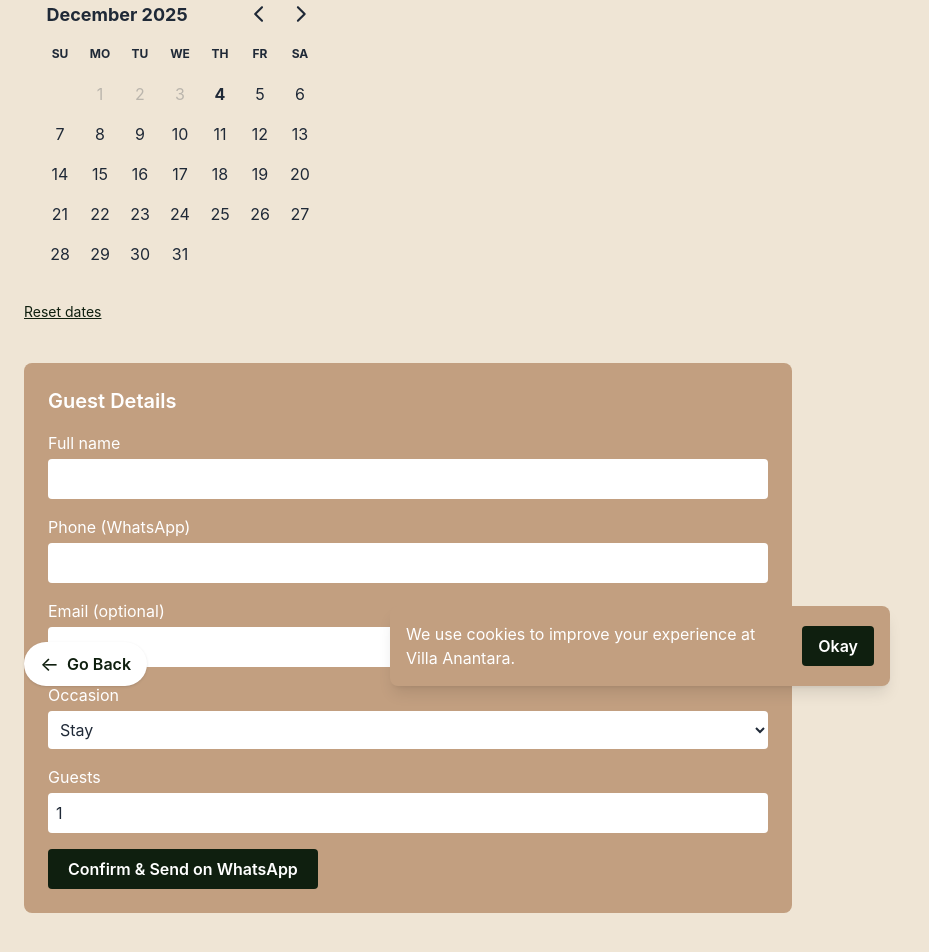
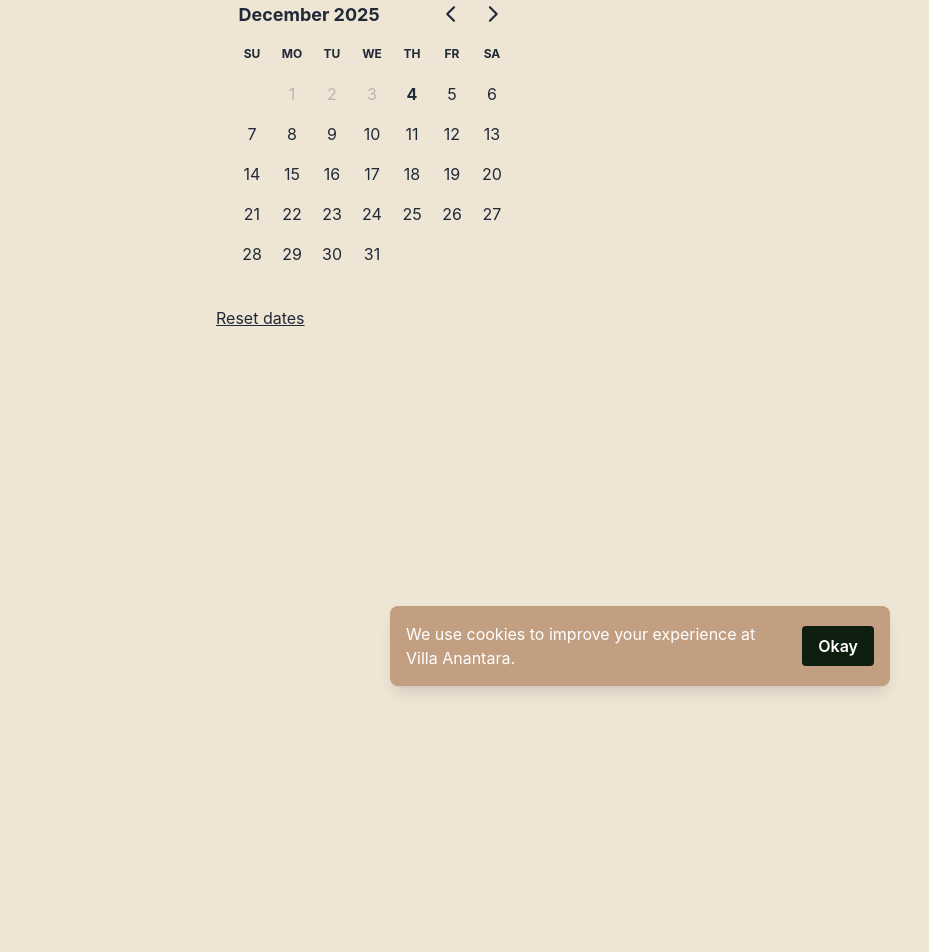
Before and after one commit to intelligencefordm-glitch/villa-anantara-web, a Next.js app: page /check in a window 1280 px wide. Shown: the part 90-1042 px from the top of the page, without its empty margins (0-929 px from the left). After the commit the page ends 800 px from the top, so only its background shows below. Built offline with nearby package versions, Linux system fonts and the light colour scheme.

Commit message:
Update page.tsx

```diff
--- a/app/check/page.tsx
+++ b/app/check/page.tsx
@@ -1,145 +1,142 @@
 "use client";
 
-import React, { useEffect, useState, useRef } from "react";
-import { DayPicker, DateRange } from "react-day-picker";
+import React, { useEffect, useState } from "react";
+import { DayPicker } from "react-day-picker";
 import "react-day-picker/dist/style.css";
-import { differenceInDays, format } from "date-fns";
+import { format } from "date-fns";
 
-export default function CheckAvailabilityPage() {
-  const [range, setRange] = useState<DateRange>({
-    from: undefined,
-    to: undefined,
-  });
+export default function CheckPage() {
+  const mocha = "#C29F80";
+  const [range, setRange] = useState<{ from: Date | undefined; to: Date | undefined }>({ from: undefined, to: undefined });
+  const [showForm, setShowForm] = useState(false);
 
+  // form fields
+  const [name, setName] = useState("");
   const [phone, setPhone] = useState("");
-  const [name, setName] = useState("");
   const [email, setEmail] = useState("");
-  const [guests, setGuests] = useState(1);
+  const [guests, setGuests] = useState(2);
   const [occasion, setOccasion] = useState("Stay");
 
-  const formRef = useRef<HTMLDivElement | null>(null);
+  const today = new Date();
 
-  const mocha = "#C29F80";
-
-  // Auto scroll after user selects check-in date
+  // auto-open form when both dates are selected
   useEffect(() => {
-    if (range.from && formRef.current) {
-      formRef.current.scrollIntoView({ behavior: "smooth" });
+    if (range.from && range.to) {
+      setShowForm(true);
+      setTimeout(() => {
+        document.getElementById("guest-form")?.scrollIntoView({ behavior: "smooth" });
+      }, 300);
     }
   }, [range]);
 
-  const nights =
-    range.from && range.to ? differenceInDays(range.to, range.from) : 0;
+  const handleSubmit = async () => {
+    if (!range.from || !range.to) return;
 
-  // Disable past dates
-  const today = new Date();
-  today.setHours(0, 0, 0, 0);
+    const payload = {
+      name,
+      phone,
+      email,
+      guests,
+      occasion,
+      check_in: format(range.from, "yyyy-MM-dd"),
+      check_out: format(range.to, "yyyy-MM-dd"),
+      nights:
+        (range.to.getTime() - range.from.getTime()) /
+        (1000 * 60 * 60 * 24),
+    };
 
-  const resetDates = () =>
-    setRange({
-      from: undefined,
-      to: undefined,
+    await fetch("/api/inquire", {
+      method: "POST",
+      headers: { "Content-Type": "application/json" },
+      body: JSON.stringify(payload),
     });
 
-  const handleWhatsApp = () => {
-    if (!range.from || !range.to)
-      return alert("Please select your dates first");
-    if (!name) return alert("Please enter your name");
-    if (!phone) return alert("Please enter your phone number");
-
-    const msg = encodeURIComponent(
-      `Hello! I would like to book Villa Anantara.\n\n` +
-        `👤 Name: ${name}\n` +
-        `📱 Phone: ${phone}\n` +
-        `✉️ Email: ${email || "Not provided"}\n` +
-        `🎉 Occasion: ${occasion}\n` +
-        `👥 Guests: ${guests}\n\n` +
-        `📅 Check-in: ${format(range.from, "dd MMM yyyy")}\n` +
-        `📅 Check-out: ${format(range.to, "dd MMM yyyy")}\n` +
-        `🌙 Nights: ${nights}`
+    const waMessage = encodeURIComponent(
+      `New Booking Inquiry:\nName: ${name}\nPhone: ${phone}\nGuests: ${guests}\nOccasion: ${occasion}\nCheck-in: ${payload.check_in}\nCheck-out: ${payload.check_out}\nNights: ${payload.nights}`
     );
 
-    window.open(`https://wa.me/918889777288?text=${msg}`, "_blank");
+    window.location.href = `https://wa.me/918889777288?text=${waMessage}`;
   };
 
   return (
-    <main className="min-h-screen bg-[#EFE5D5] p-6 pb-20">
-      <h1 className="text-3xl font-bold mb-6 text-[#0F1F0F]">
+    <main className="min-h-screen" style={{ backgroundColor: "#EFE5D5" }}>
+      <div className="max-w-4xl mx-auto p-6">
+
+        <h1 className="text-3xl font-bold text-[#0F1F0F] mb-6">
           Check Availability
         </h1>
 
-      {/* CALENDAR */}
-      <div className="mb-10">
         <DayPicker
           mode="range"
-          numberOfMonths={1}
           selected={range}
           onSelect={setRange}
+          numberOfMonths={1}
           disabled={{ before: today }}
-          modifiers={{
-            selected: range,
-            range_start: range.from,
-            range_end: range.to,
-          }}
           modifiersStyles={{
             selected: {
-              backgroundColor: mocha,
-              color: "white",
-            },
-            range_start: {
-              backgroundColor: mocha,
-              color: "white",
-            },
-            range_end: {
               backgroundColor: mocha,
               color: "white",
             },
           }}
         />
 
-        {/* RESET */}
+        {range.from && range.to && (
+          <p className="mt-3 text-[#0F1F0F] font-medium">
+            {`Selected: ${format(range.from, "dd MMM")} → ${format(
+              range.to,
+              "dd MMM"
+            )}`}
+          </p>
+        )}
+
         <button
-          onClick={resetDates}
-          className="mt-3 underline text-sm text-[#0F1F0F] hover:opacity-70"
+          onClick={() => setRange({ from: undefined, to: undefined })}
+          className="mt-4 underline"
         >
           Reset dates
         </button>
-      </div>
 
-      {/* GUEST DETAILS FORM */}
-      <div
-        ref={formRef}
-        className="p-6 rounded-lg max-w-3xl"
-        style={{ backgroundColor: mocha }}
+        {showForm && (
+          <section
+            id="guest-form"
+            className="mt-10 p-6 rounded shadow"
+            style={{ backgroundColor: mocha, color: "white" }}
           >
-        <h2 className="text-xl font-semibold mb-4 text-white">
-          Guest Details
-        </h2>
+            <h2 className="text-xl font-semibold mb-4">Guest Details</h2>
 
-        <p className="text-white mb-1">Full name</p>
+            <div className="grid grid-cols-1 gap-4">
               <input
-          className="w-full p-2 rounded mb-4 bg-white"
+                className="p-2 rounded text-black"
+                placeholder="Full Name"
                 value={name}
                 onChange={(e) => setName(e.target.value)}
               />
 
-        <p className="text-white mb-1">Phone (WhatsApp)</p>
               <input
-          className="w-full p-2 rounded mb-4 bg-white"
+                className="p-2 rounded text-black"
+                placeholder="Phone Number"
                 value={phone}
                 onChange={(e) => setPhone(e.target.value)}
               />
 
-        <p className="text-white mb-1">Email (optional)</p>
               <input
-          className="w-full p-2 rounded mb-4 bg-white"
+                className="p-2 rounded text-black"
+                placeholder="Email (optional)"
                 value={email}
                 onChange={(e) => setEmail(e.target.value)}
               />
 
-        <p className="text-white mb-1">Occasion</p>
+              <input
+                className="p-2 rounded text-black"
+                type="number"
+                placeholder="Guests"
+                value={guests}
+                onChange={(e) => setGuests(Number(e.target.value))}
+              />
+
+              {/* Occasion */}
               <select
-          className="w-full p-2 rounded mb-4 bg-white"
+                className="p-2 rounded text-black"
                 value={occasion}
                 onChange={(e) => setOccasion(e.target.value)}
               >
@@ -147,48 +144,17 @@ export default function CheckAvailabilityPage() {
                 <option value="Other">Other</option>
               </select>
 
-        <p className="text-white mb-1">Guests</p>
-        <input
-          type="number"
-          min={1}
-          max={30}
-          className="w-full p-2 rounded mb-4 bg-white"
-          value={guests}
-          onChange={(e) => setGuests(Number(e.target.value))}
-        />
-
-        {range.from && range.to && (
-          <div className="text-white text-sm mb-4">
-            <p>
-              <strong>Check-in:</strong>{" "}
-              {format(range.from, "dd MMM yyyy")}
-            </p>
-            <p>
-              <strong>Check-out:</strong>{" "}
-              {format(range.to, "dd MMM yyyy")}
-            </p>
-            <p>
-              <strong>Nights:</strong> {nights}
-            </p>
-          </div>
-        )}
-
               <button
-          onClick={handleWhatsApp}
-          className="bg-[#0F1F0F] text-white px-5 py-2 rounded font-semibold hover:opacity-90"
+                onClick={handleSubmit}
+                className="w-full py-3 rounded font-bold mt-4"
+                style={{ backgroundColor: "#0F1F0F", color: "white" }}
               >
                 Confirm & Send on WhatsApp
               </button>
             </div>
-
-      {/* GO BACK BUTTON */}
-      <a
-        href="/"
-        className="fixed bottom-6 left-6 flex items-center gap-2 bg-white text-[#0F1F0F] px-4 py-2 shadow rounded-full hover:scale-105 transition"
-      >
-        <span className="text-xl">←</span>
-        <span className="font-semibold">Go Back</span>
-      </a>
+          </section>
+        )}
+      </div>
     </main>
   );
 }
```
Lines whose indentation alone changed are shown as unchanged.
